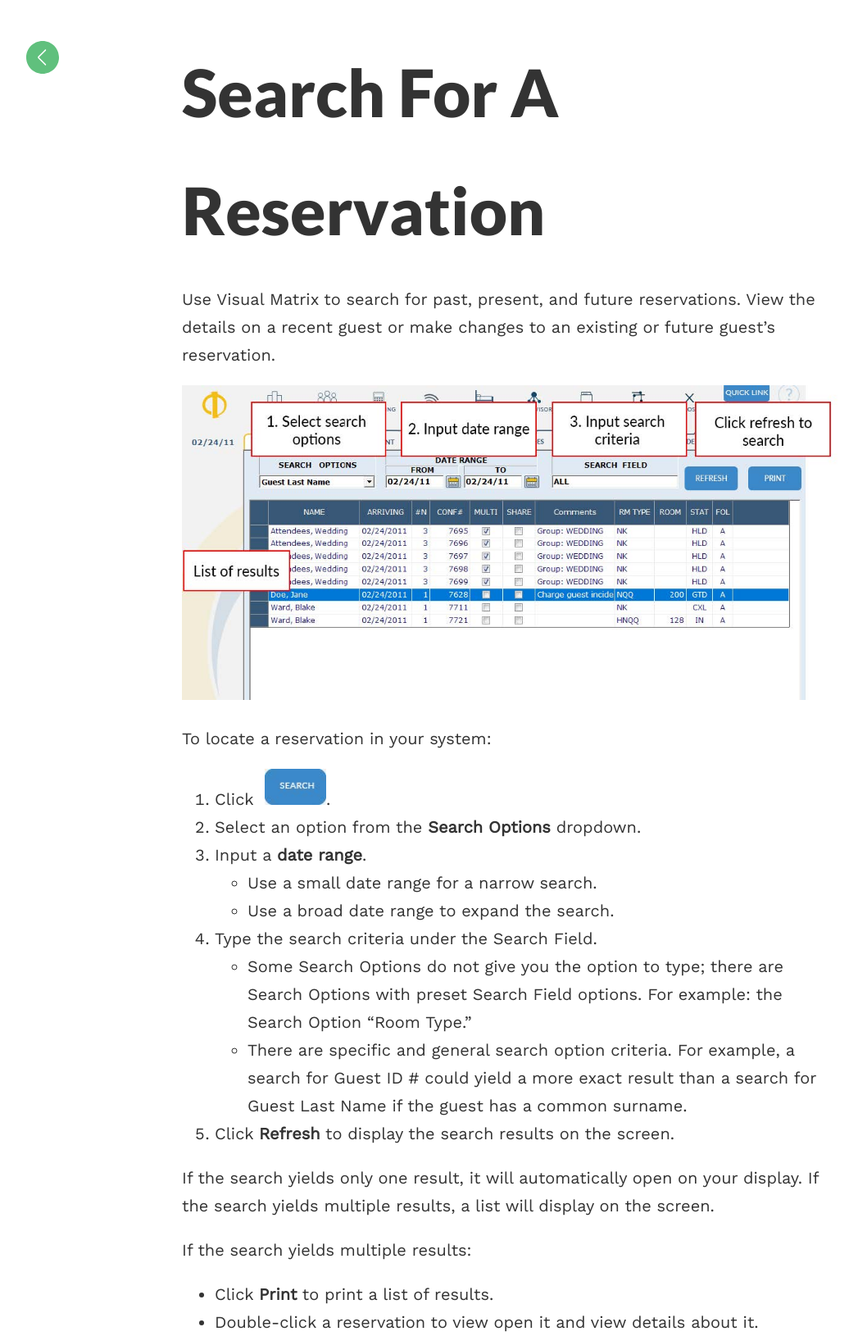
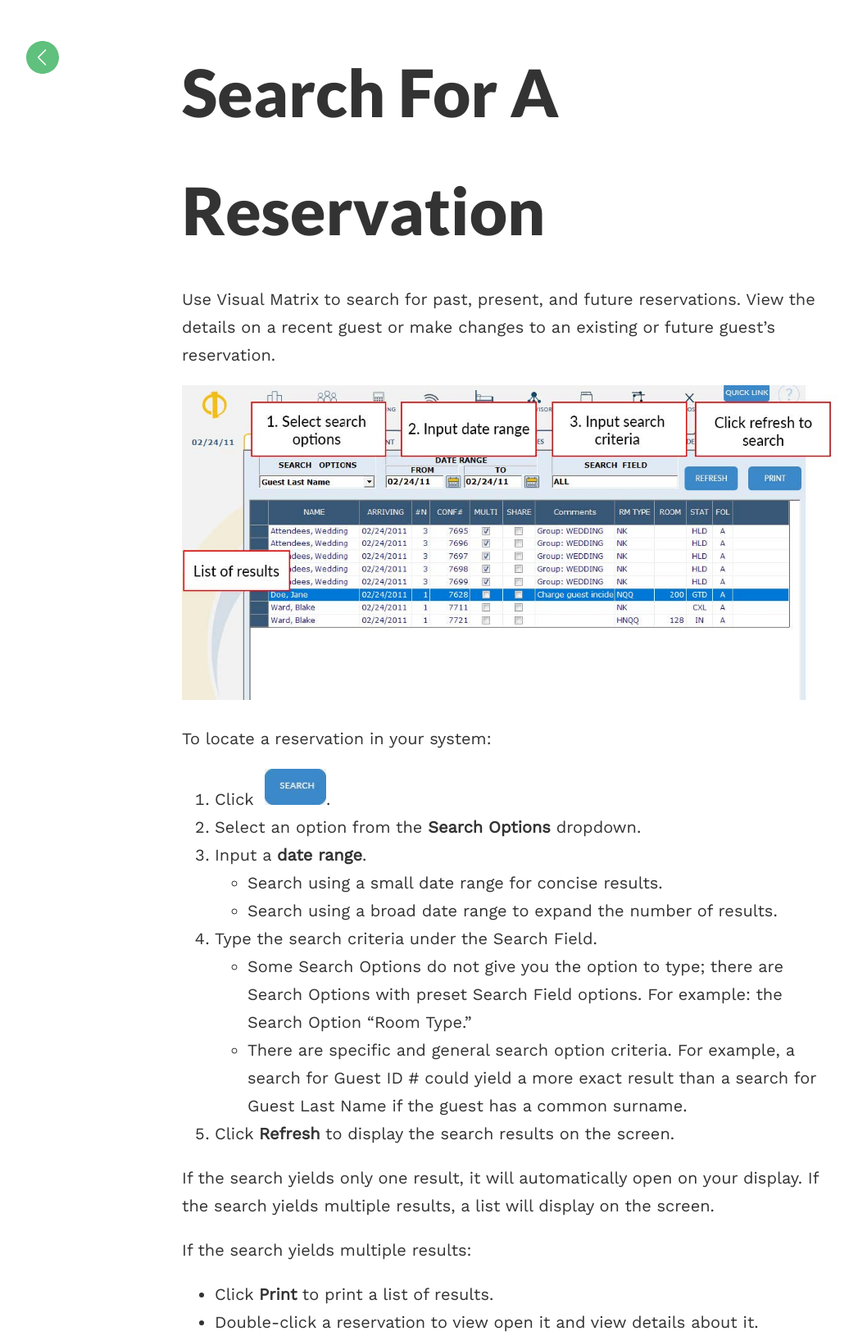
Before and after one commit to blake1ward/portfolio, a Jekyll site: the page built from search-for-res.md, in a window 1280 px wide. Shown: the whole page at 82% size, without its empty margins (18-1065 px from the left). Built offline with Jekyll 4.4.1, drawn with Linux system fonts in a browser that asks for light colours.

Commit message:
Update search-for-res.md

```diff
--- a/search-for-res.md
+++ b/search-for-res.md
@@ -13,8 +13,8 @@
 1. Click &nbsp;<img src="/portfolio/images/Search-for-a-Reservation.jpg" width="75" alt="search">.
 2. Select an option from the **Search Options** dropdown.
 3. Input a **date range**.
-- Use a small date range for a narrow search.
-- Use a broad date range to expand the search.
+- Search using a small date range for concise results.
+- Search using a broad date range to expand the number of results.
 4. Type the search criteria under the Search Field.
 - Some Search Options do not give you the option to type; there are Search Options
 with preset Search Field options. For example: the Search Option “Room Type."
```
